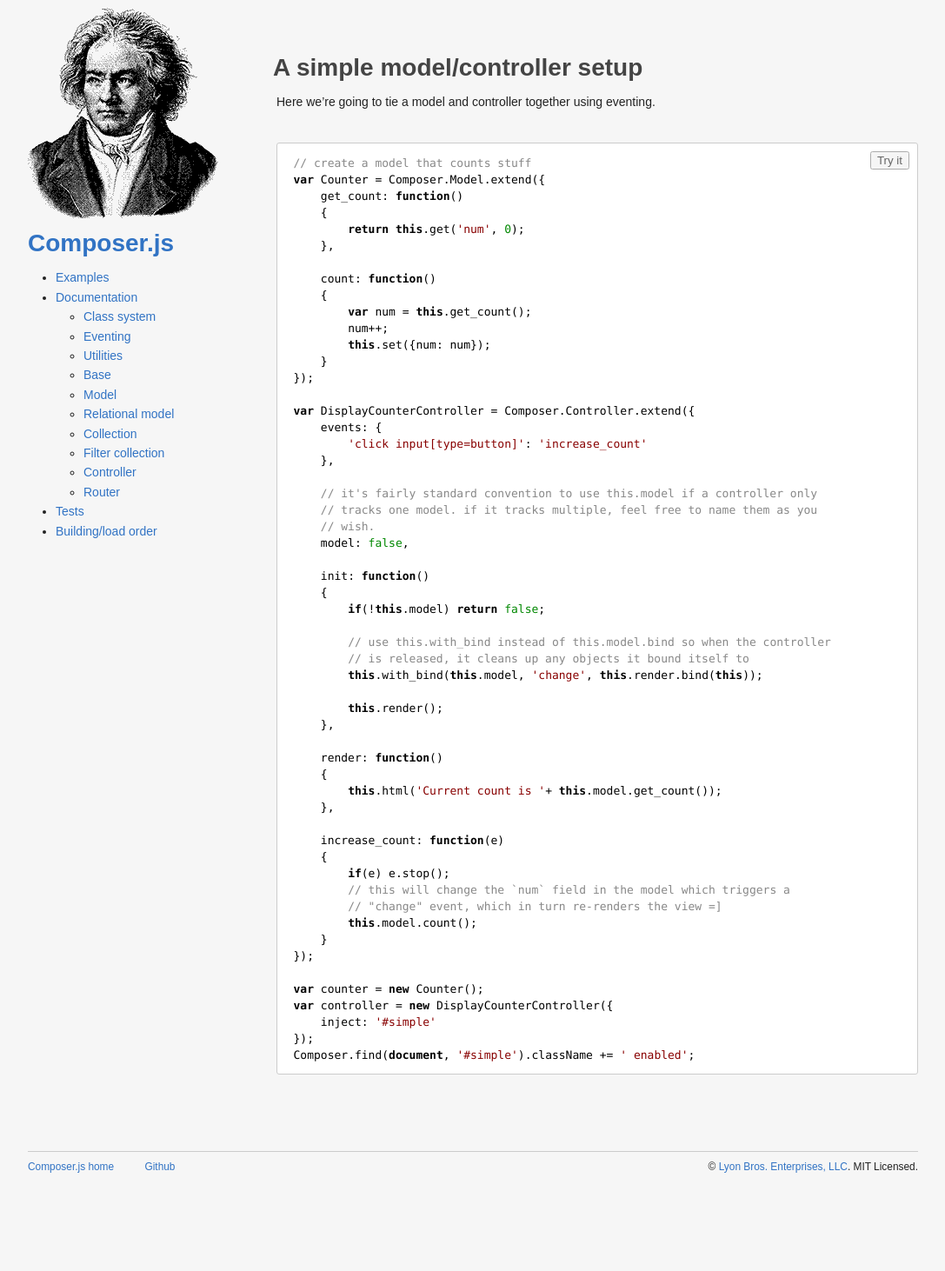
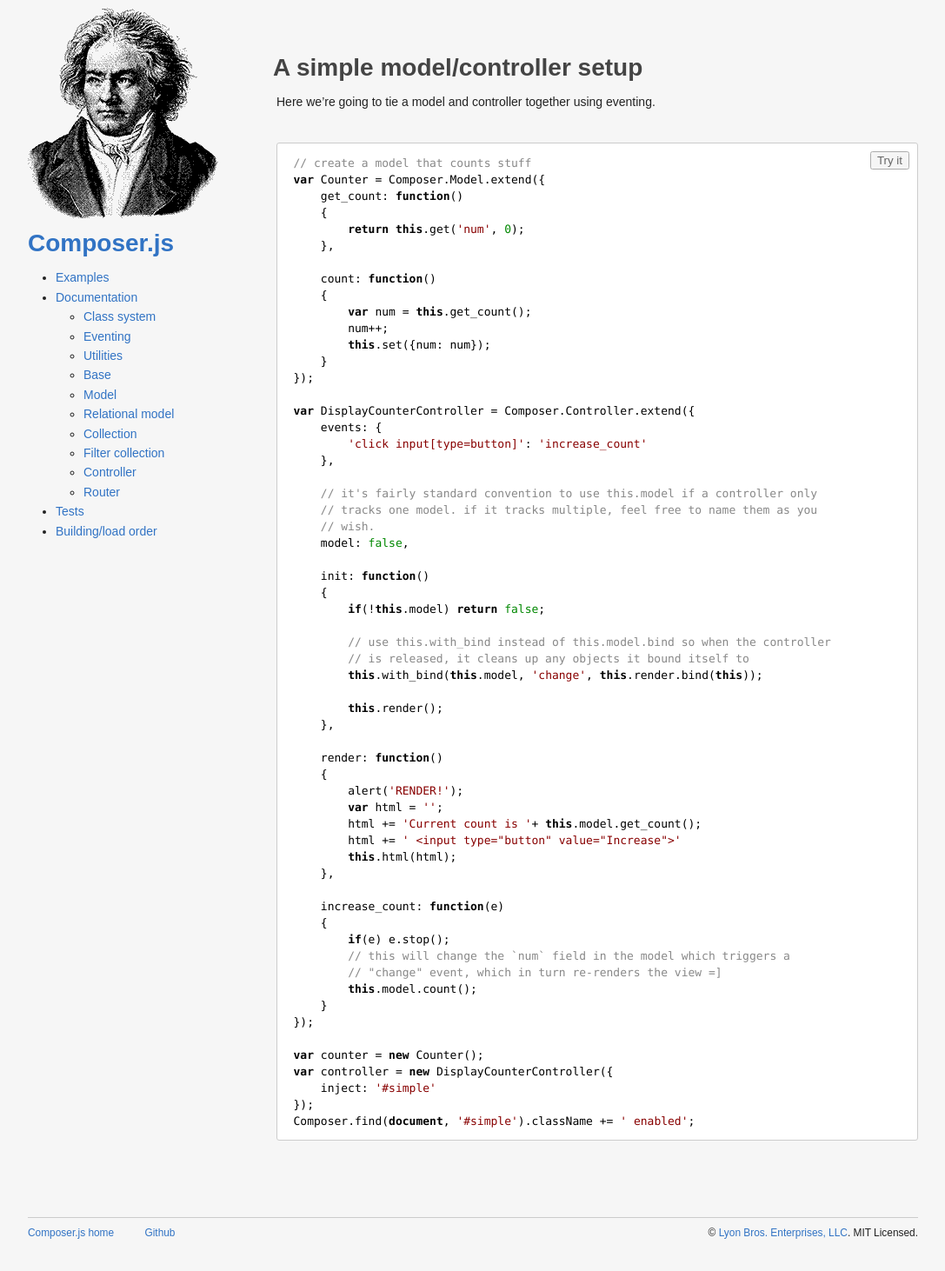
Before and after one commit to lyonbros/composer.js, a Jekyll site: the page built from examples/model-controller.md, in a window 1280 px wide. Shown: the whole page at 87% size, without its empty margins (96-1183 px from the left). Built offline with Jekyll 4.4.1, drawn with Linux system fonts in a browser that asks for light colours; before the commit the page ends 1386 px from its top, so only the background shows below that.

Commit message:
readasdf

```diff
--- a/examples/model-controller.md
+++ b/examples/model-controller.md
@@ -48,7 +48,11 @@ var DisplayCounterController = Composer.Controller.extend({
 
     render: function()
     {
-        this.html('Current count is '+ this.model.get_count());
+        alert('RENDER!');
+        var html = '';
+        html += 'Current count is '+ this.model.get_count();
+        html += ' <input type="button" value="Increase">'
+        this.html(html);
     },
 
     increase_count: function(e)
```
